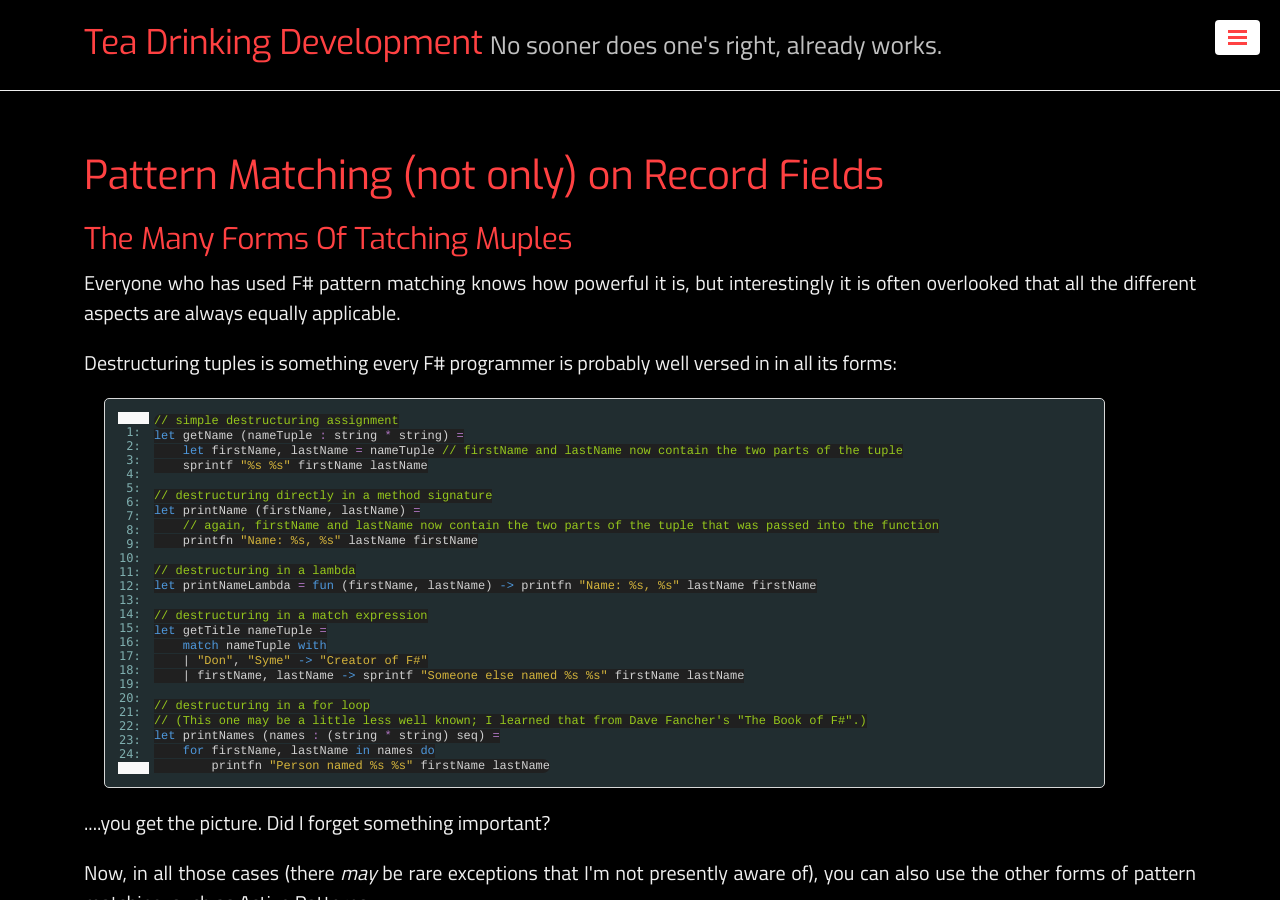
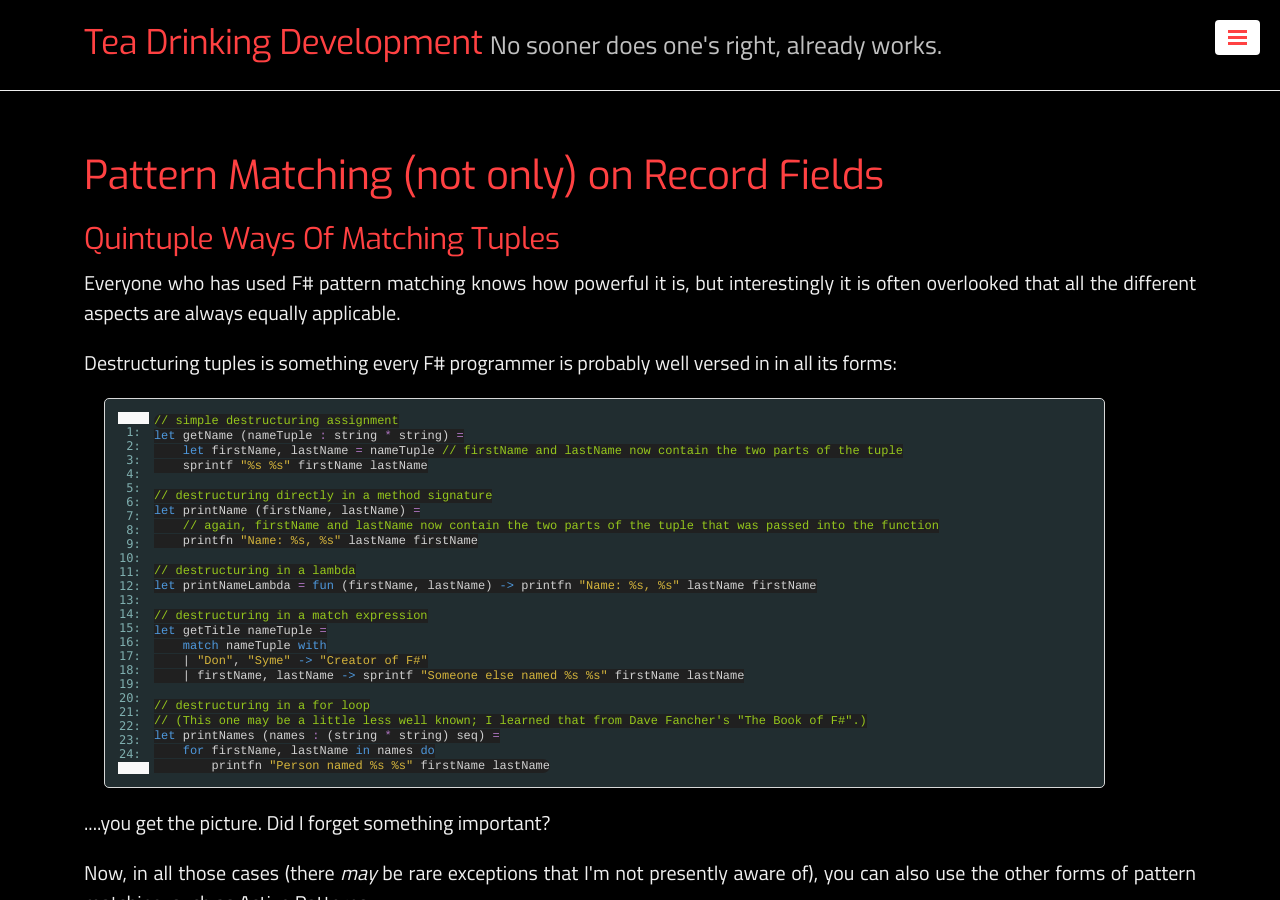
Before and after one commit to TeaDrivenDev/TeaDrivenDev.github.io, a Jekyll site: the page built from _posts/2016-01-04-pattern_matching_record_fields.html, in a window 1280 px wide and 900 px high. Built offline with Jekyll 4.4.1, drawn with Linux system fonts in a browser that asks for light colours; some web fonts are replaced; Markdown is read by kramdown in place of the engine named in the settings.

Commit message:
Pattern Matching on Record Fields

```diff
--- a/_posts/2016-01-04-pattern_matching_record_fields.html
+++ b/_posts/2016-01-04-pattern_matching_record_fields.html
@@ -3,7 +3,7 @@ layout: page
 title: Pattern Matching (not only) on Record Fields
 ---
 
-<h2>The Many Forms Of Tatching Muples</h2>
+<h2>Quintuple Ways Of Matching Tuples</h2>
 
 <p>Everyone who has used F# pattern matching knows how powerful it is, but interestingly it is often overlooked that all the different aspects are always equally applicable.</p>
 
```
Also changed, not shown: 1 other file.
